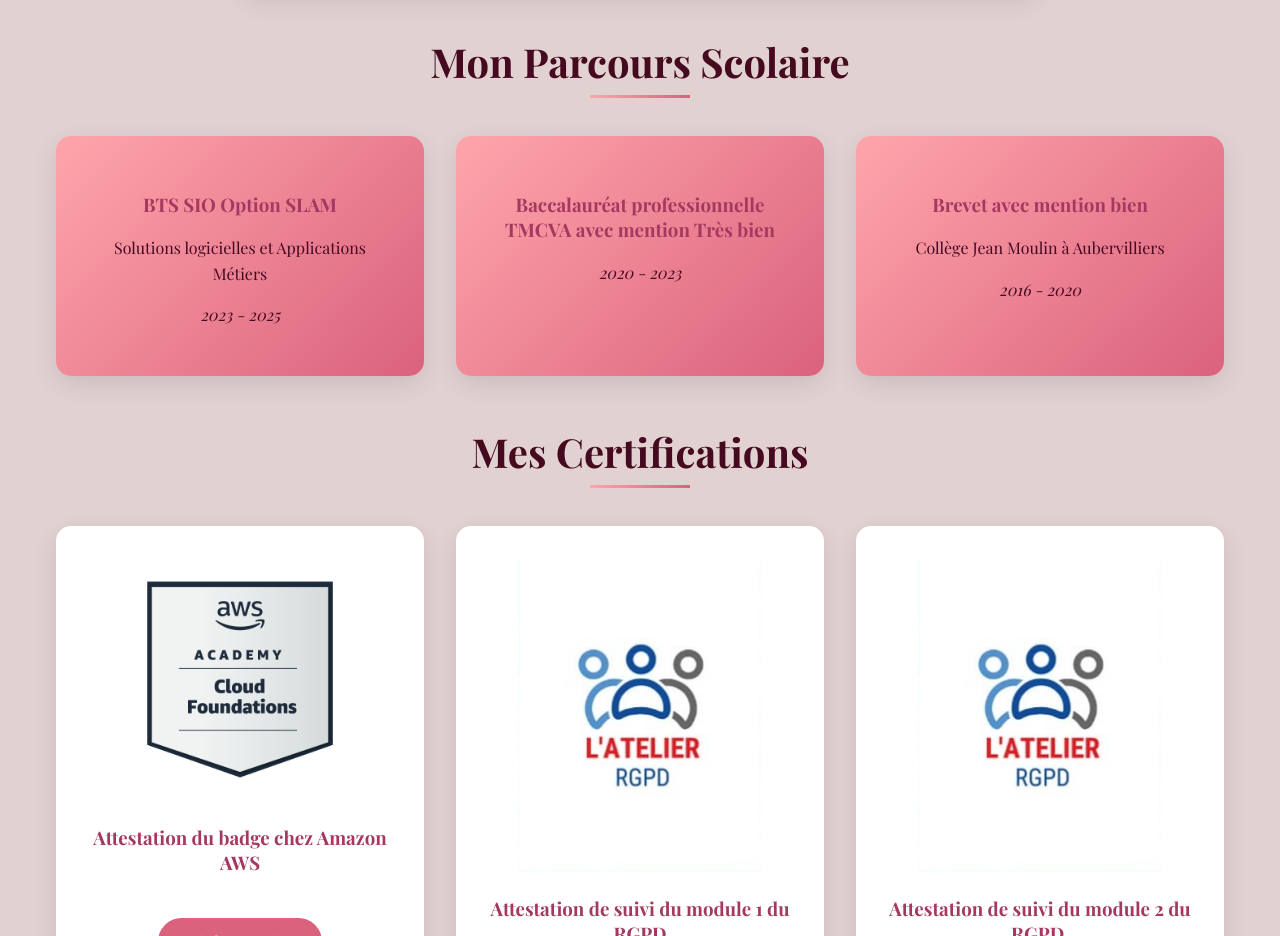
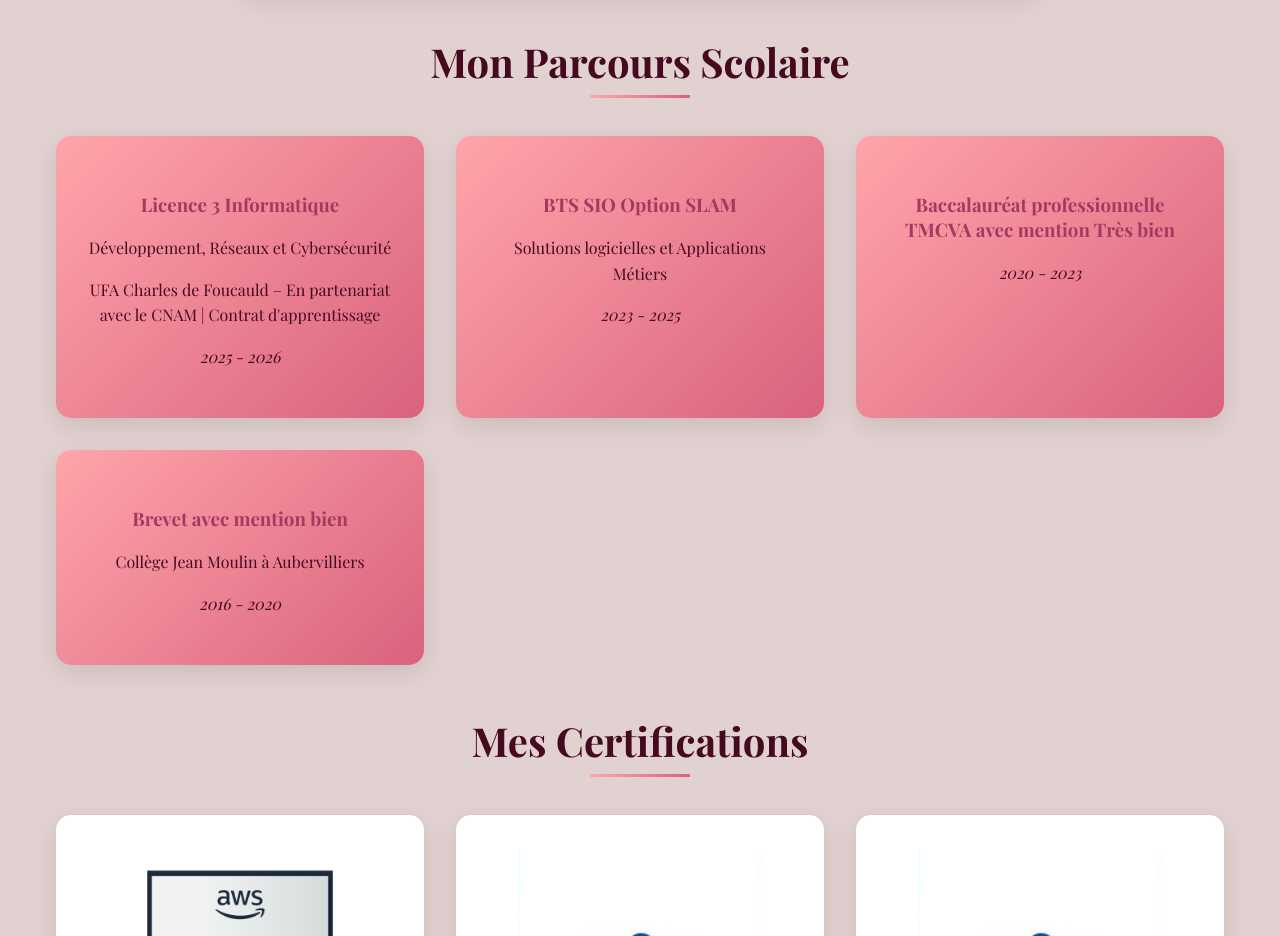
Before and after one commit to nirzara13/nirzara_portfolio, a React (Create React App) app: page /about in a window 1280 px wide. Shown: the part 1200-2136 px from the top of the page. Built offline with nearby package versions, Linux system fonts and the light colour scheme.

Commit message:
Update About component with new education details

```diff
--- a/src/views/About.js
+++ b/src/views/About.js
@@ -45,7 +45,17 @@ const About = () => {
         <section className="education-section">
           <h2 className="section-title">Mon Parcours Scolaire</h2>
           <div className="education-cards">
-            <div className="education-card">
+
+
+           <div className="education-card">
+           <h3>Licence 3 Informatique</h3>
+           <p>Développement, Réseaux et Cybersécurité</p>
+           <p>UFA Charles de Foucauld – En partenariat avec le CNAM | Contrat d'apprentissage</p>
+           <p className="date">2025 - 2026</p>
+           </div>
+
+
+              <div className="education-card">
               <h3>BTS SIO Option SLAM</h3>
               <p>Solutions logicielles et Applications Métiers</p>
               <p className="date">2023 - 2025</p>
```
